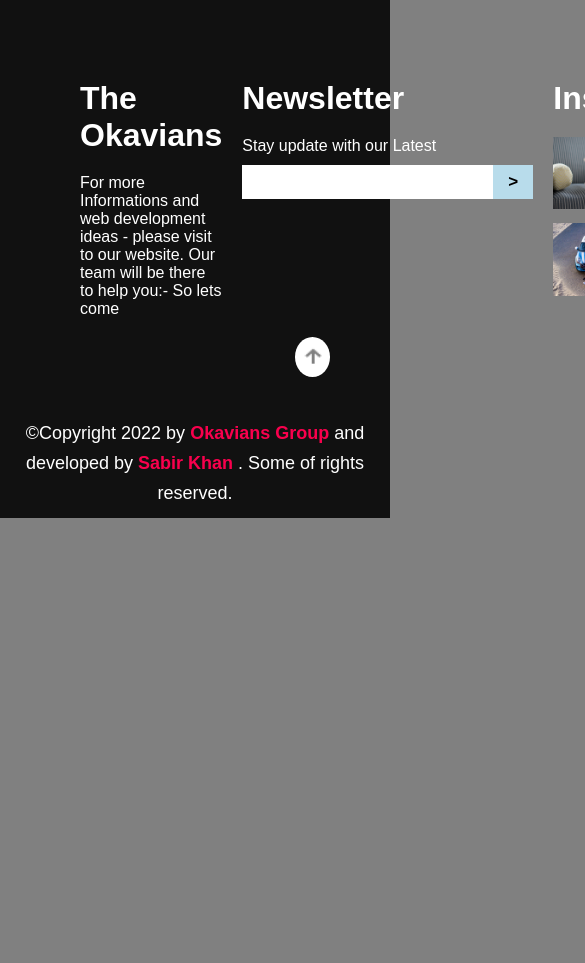
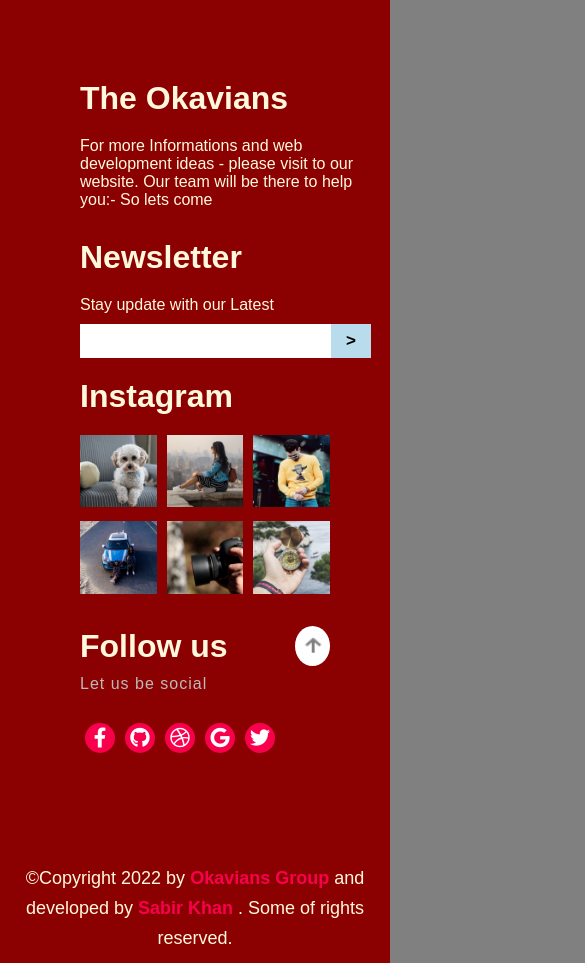
Before and after one commit to sabirvlog/Responsive-Footer, a plain HTML site: page index.html in a window 390 px wide. Shown: the top 963 px of the page, 585 px wide, since content can reach past the window. Before the commit the page ends 844 px from the top, so only its background shows below. Drawn offline with Linux system fonts and the light colour scheme.

Commit message:
footer commit2

```diff
--- a/style.css
+++ b/style.css
@@ -129,3 +129,37 @@ footer {
 	transform: scale(1.2);
 	filter: invert(100%);
 }
+
+
+/* media query for responsiveness */
+@media only screen and (max-width: 1100px)
+{
+    footer {
+        background: blue;
+    }
+    #contact {
+        grid-template-columns: repeat(3, 1fr);
+    }
+}
+
+@media only screen and (max-width: 940px)
+{
+    footer {
+        background: orangered;
+    }
+    #contact {
+        grid-template-columns: repeat(2, 1fr);
+    }
+}
+
+
+@media only screen and (max-width: 600px)
+{
+    footer {
+        background: darkred;
+        color: cornsilk;
+    }
+    #contact {
+        grid-template-columns: 1fr;
+    }
+}
```
Also changed, not shown: responsive.css (added).
